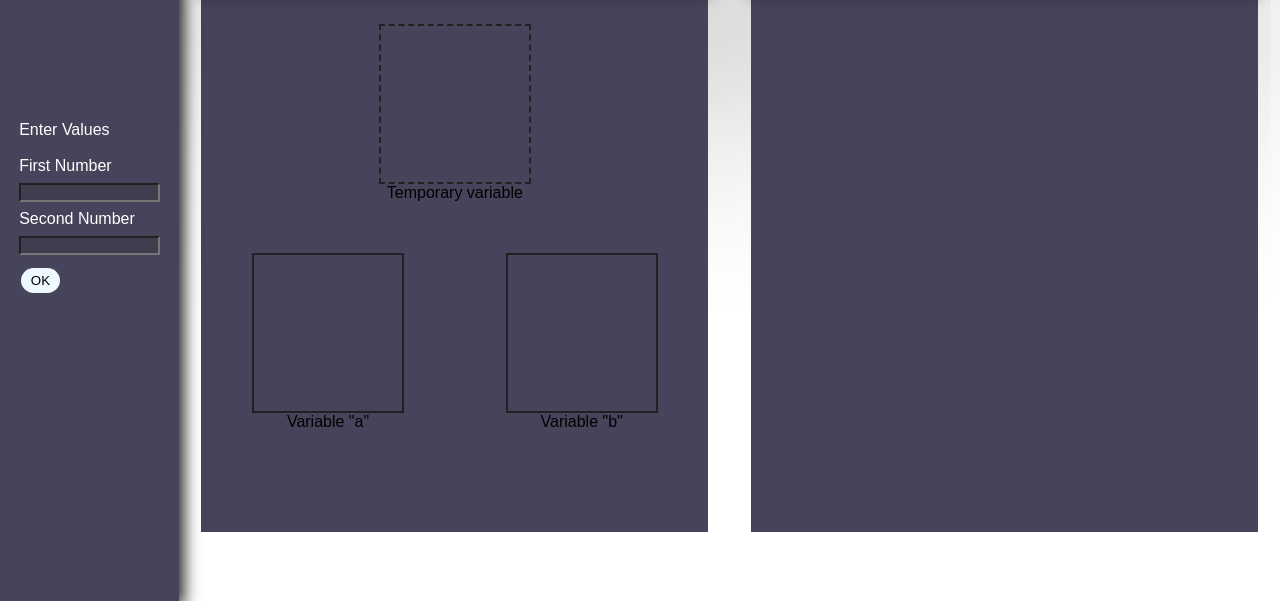
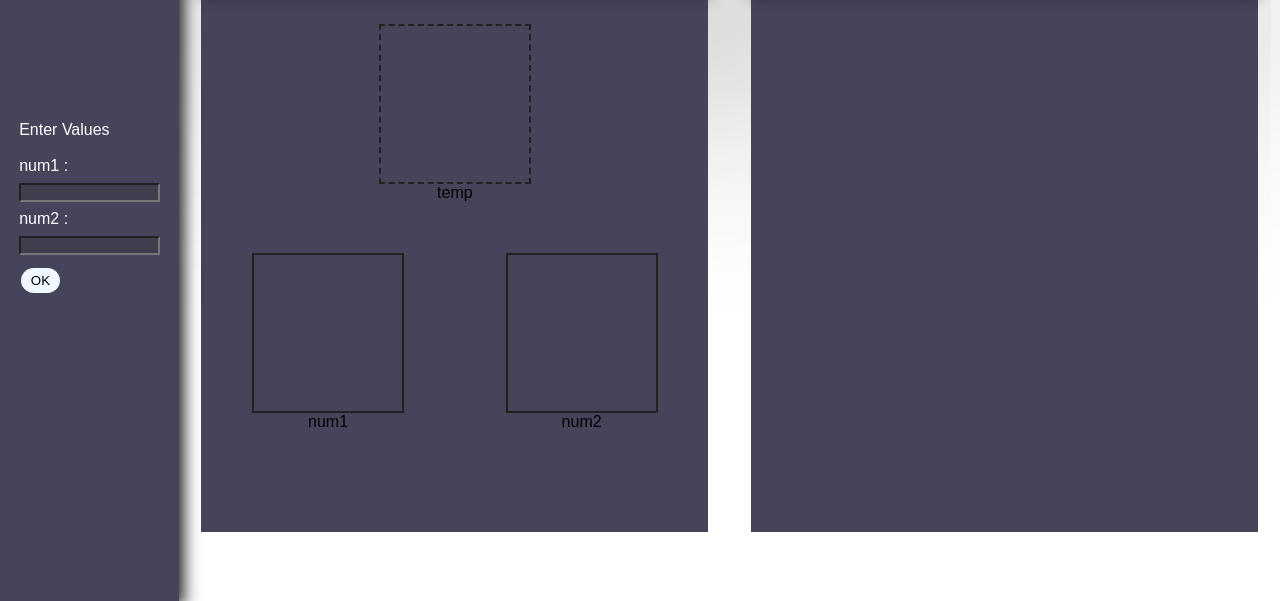
Before and after one commit to Almighty-Tycoons/Swap-Numbers, a plain HTML site: page simulation.html in a window 1280 px wide. Shown: the part 199-800 px from the top of the page. Drawn offline with nearby package versions, Linux system fonts and the light colour scheme.

Commit message:
change some text

```diff
--- a/simulation.html
+++ b/simulation.html
@@ -19,10 +19,10 @@
           <p style="color: white;">Enter Values</p>
         </div>
         <br>
-                <label for="inputV1">First Number</label>
+        <label for="inputV1">num1 :</label>
         <input class="input-field" id="inputV1" type="text">
         <br>
-                <label for="inputV2">Second Number</label>
+        <label for="inputV2">num2 :</label>
         <input class="input-field" id="inputV2" type="text">
         <br>
         <input type="button" class="okButton button-style" id="btnOk" onclick="displayElements()" value="OK">
@@ -60,7 +60,7 @@
                   <pre> </pre>
                 </h1>
               </div>
-                            <p class="below-box-text">Temporary variable</p>
+              <p class="below-box-text">temp</p>
             </div>
             <div class="original-container">
               <div class="out-box">
@@ -69,7 +69,7 @@
                     <pre> </pre>
                   </h1>
                 </div>
-                                <p class="below-box-text">Variable "a"</p>
+                <p class="below-box-text">num1</p>
               </div>
               <div class="out-box">
                 <div id="box-B" class="box">
@@ -77,7 +77,7 @@
                     <pre> </pre>
                   </h1>
                 </div>
-                                <p class="below-box-text">Variable "b"</p>
+                <p class="below-box-text">num2</p>
               </div>
             </div>
           </div>
@@ -88,6 +88,8 @@
           </div>
           <div class="stepExecutionDisplay">
             <div class="hide" id="Swap">
+            <div class="code-text" id="">#include < studio.h ></div><br>
+            <div class="code-text" id="">#include < conio.h ></div><br>
             <div class="code-text" id="line1"> int main(){ </div><br>
             <div class="code-text" id="line2"> int a, b, temp; </div><br>
             <div class="code-text" id="line3"> temp = a; </div><br>
```
Lines whose indentation alone changed are shown as unchanged.
